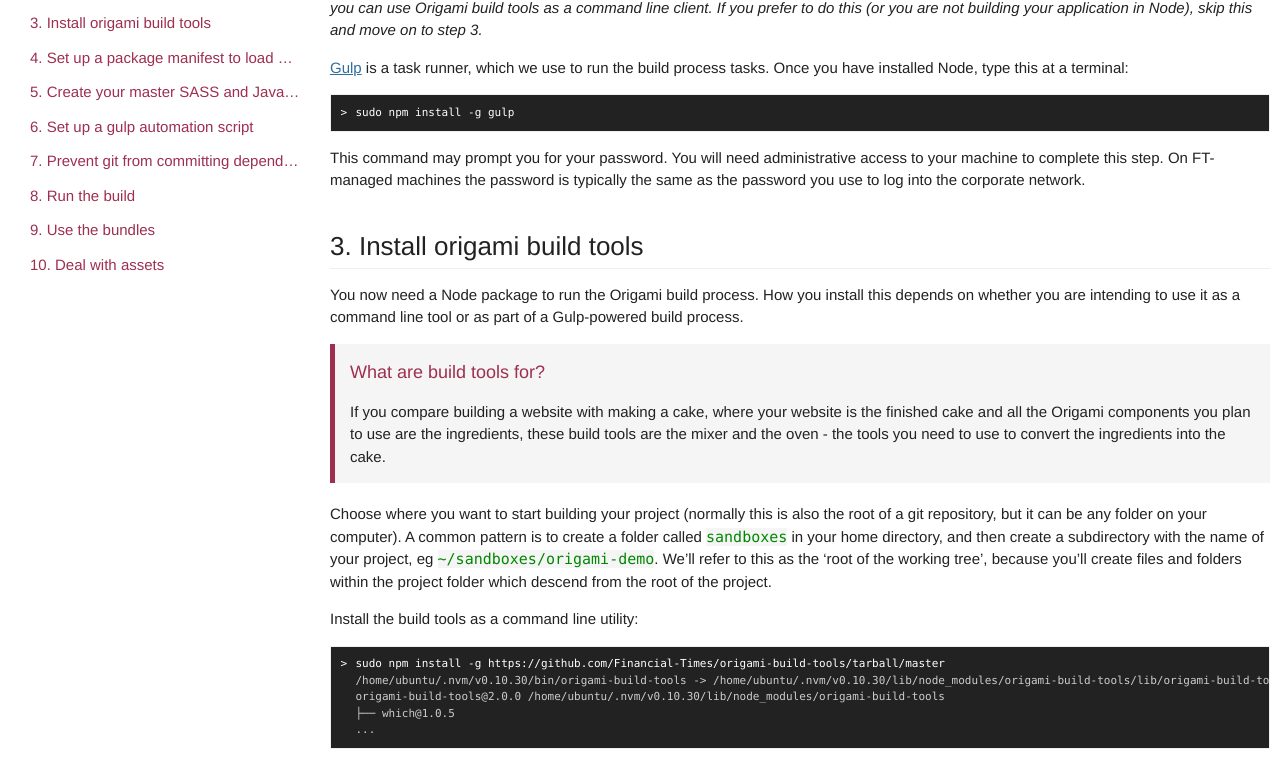
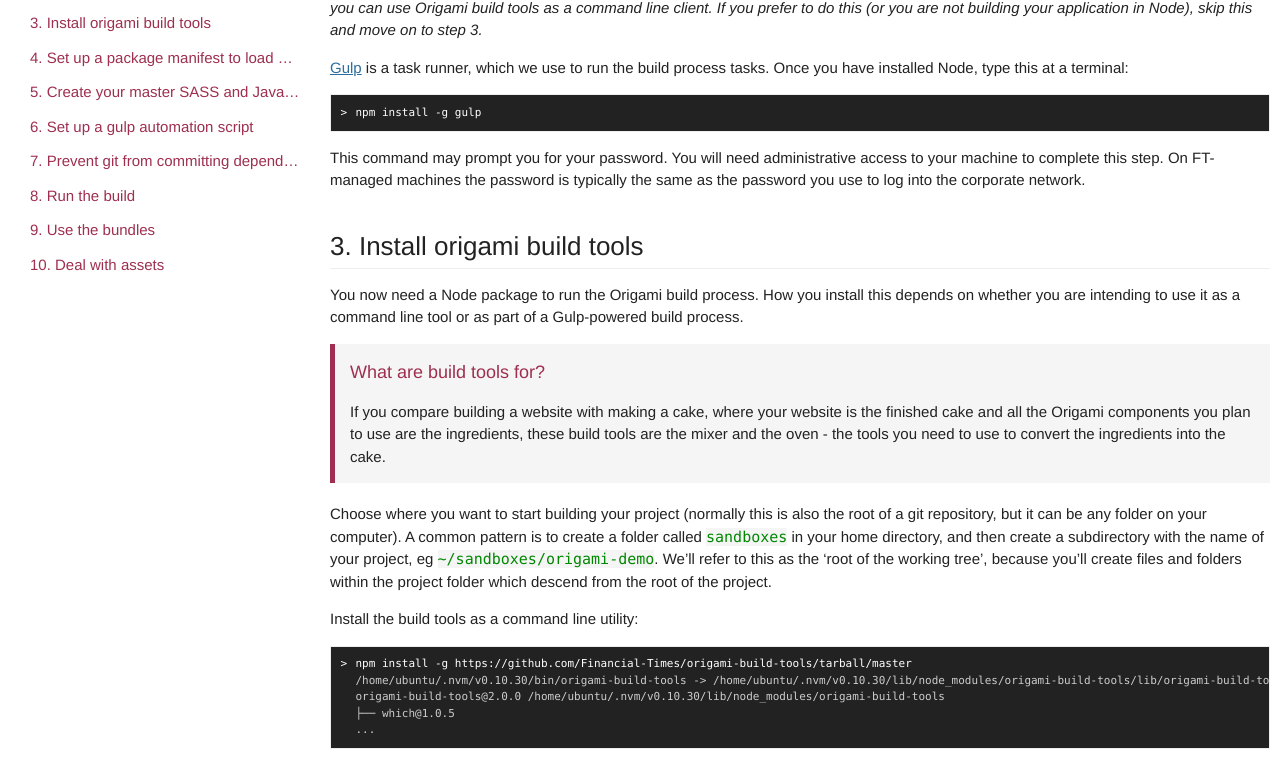
Before and after one commit to Financial-Times/ft-origami, a Jekyll site: the page built from docs/developer-guide/building-modules.md, in a window 1280 px wide and 1400 px high, scrolled down 1320 px. Shown: the part 154-913 px from the top of the window. Built offline with Jekyll 4.4.1, drawn with Linux system fonts in a browser that asks for light colours; some web fonts are replaced; comment, search, counter and statistics services are not loaded.

Commit message:
Removed sudo from commands

```diff
--- a/docs/developer-guide/building-modules.md
+++ b/docs/developer-guide/building-modules.md
@@ -66,7 +66,7 @@ If you see an error, or the version does not match the latest version shown on t
 [Gulp](http://gulpjs.com/) is a task runner, which we use to run the build process tasks.  Once you have installed Node, type this at a terminal:
 
 <pre class='cli'>
-<kbd>sudo npm install -g gulp</kbd>
+<kbd>npm install -g gulp</kbd>
 </pre>
 
 This command may prompt you for your password.  You will need administrative access to your machine to complete this step.  On FT-managed machines the password is typically the same as the password you use to log into the corporate network.
@@ -86,7 +86,7 @@ Choose where you want to start building your project (normally this is also the
 Install the build tools as a command line utility:
 
 <pre class='cli'>
-<kbd>sudo npm install -g https://github.com/Financial-Times/origami-build-tools/tarball/master</kbd>
+<kbd>npm install -g https://github.com/Financial-Times/origami-build-tools/tarball/master</kbd>
 <output>/home/ubuntu/.nvm/v0.10.30/bin/origami-build-tools -> /home/ubuntu/.nvm/v0.10.30/lib/node_modules/origami-build-tools/lib/origami-build-tools-cli.js
 origami-build-tools@2.0.0 /home/ubuntu/.nvm/v0.10.30/lib/node_modules/origami-build-tools
 ├── which@1.0.5
```
